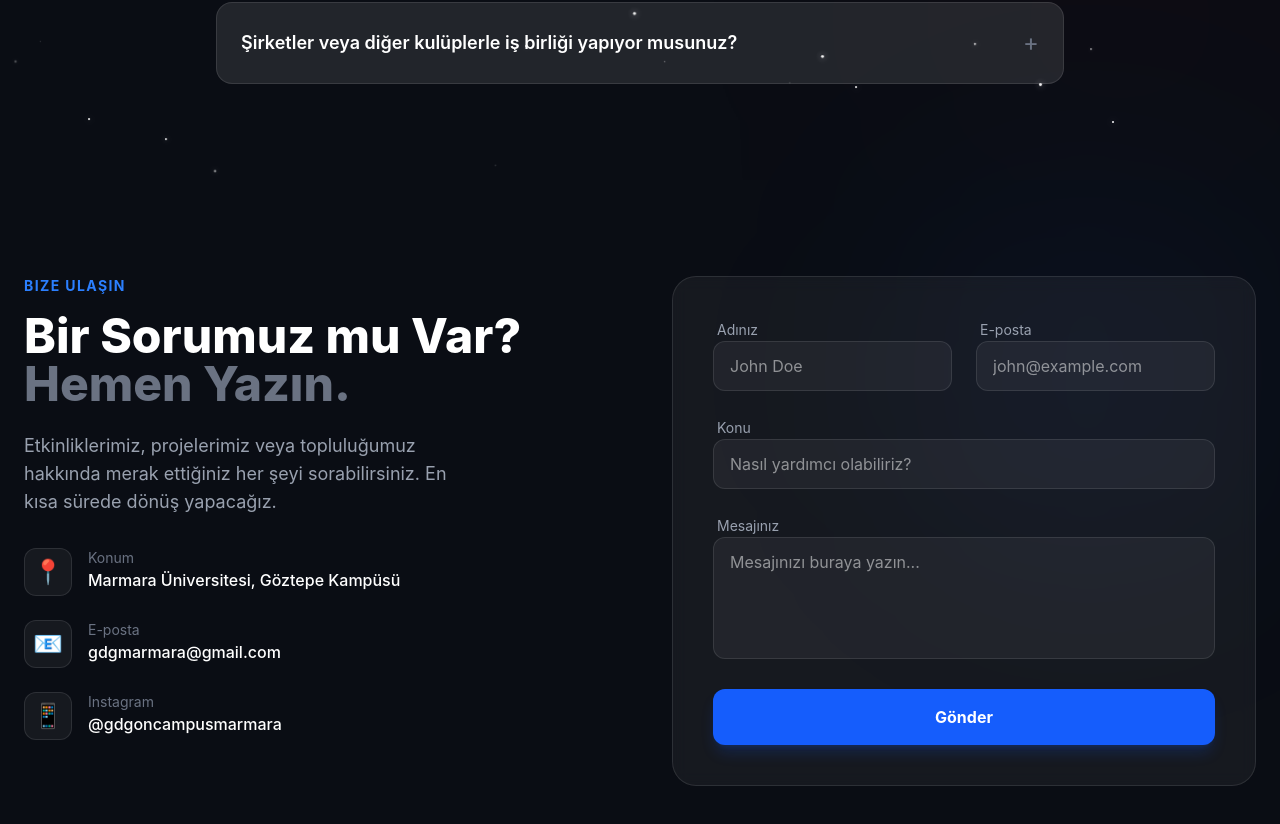
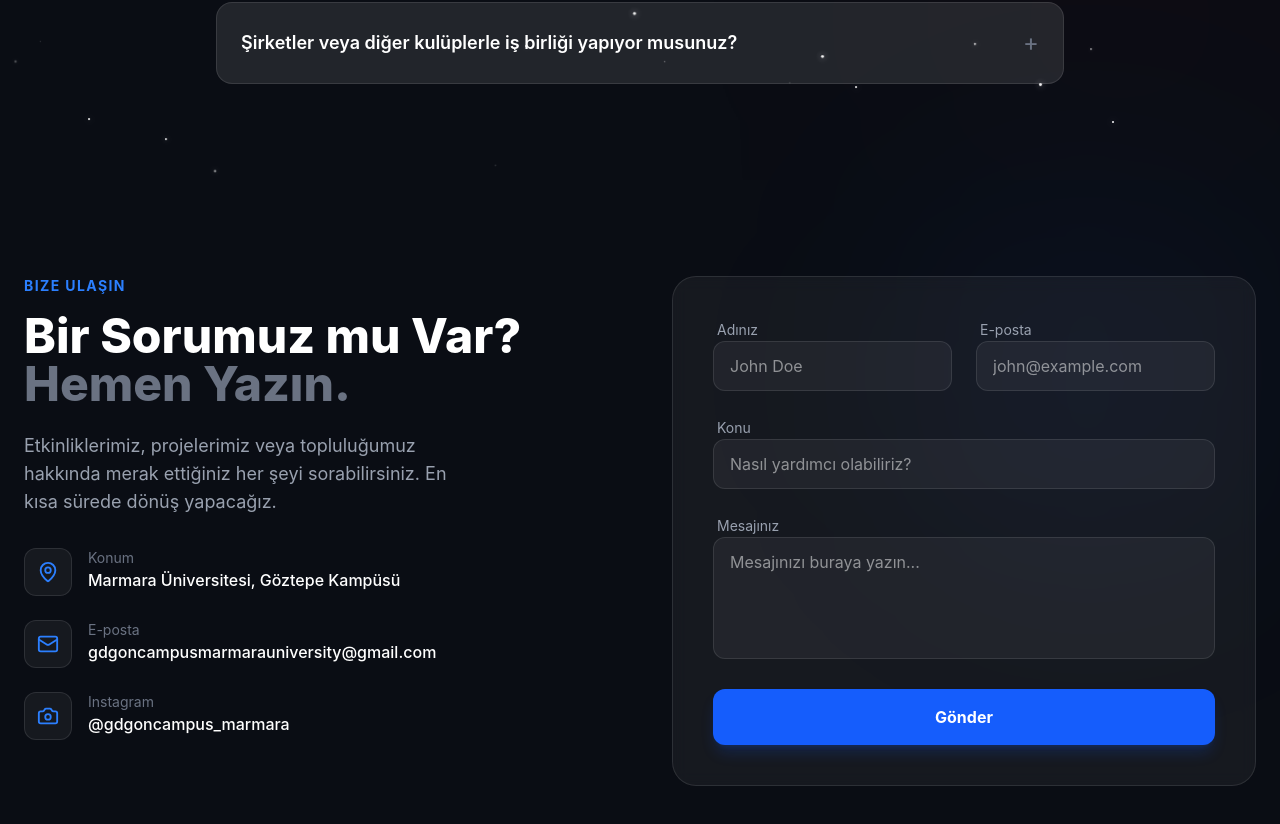
Before and after one commit to GDGonCampusMarmara/official-website, a React (Vite) app: page / in a window 1280 px wide. Shown: the part 4214-5038 px from the top of the page. Built offline with nearby package versions, Linux system fonts and the light colour scheme; a web font is replaced by a local one.

Commit message:
Style(contact): icon changes for lucide

```diff
--- a/src/constants/contactData.js
+++ b/src/constants/contactData.js
@@ -1,5 +1,5 @@
 export const contactInfo = [
-    { icon: "📍", label: "Konum", value: "Marmara Üniversitesi, Göztepe Kampüsü" },
-    { icon: "📧", label: "E-posta", value: "gdgmarmara@gmail.com" },
-    { icon: "📱", label: "Instagram", value: "@gdgoncampusmarmara", link: "https://www.instagram.com/gdgoncampus_marmara/" },
+    { icon: "MapPin", label: "Konum", value: "Marmara Üniversitesi, Göztepe Kampüsü" },
+    { icon: "Mail", label: "E-posta", value: "gdgoncampusmarmarauniversity@gmail.com" },
+    { icon: "Camera", label: "Instagram", value: "@gdgoncampus_marmara", link: "https://www.instagram.com/gdgoncampus_marmara/" },
   ];
--- a/src/sections/contact.jsx
+++ b/src/sections/contact.jsx
@@ -1,5 +1,6 @@
 import { contactInfo } from "../constants/contactData";
-import emailjs from '@emailjs/browser';
+import emailjs from '@emailjs/browser'
+import Icon from "../components/common/icon";
 
 const Contact = () => {
   const sendEmail = (e) => {
@@ -57,7 +58,12 @@ const Contact = () => {
                   className="flex items-start gap-4 group cursor-pointer"
                 >
                   <div className="w-12 h-12 bg-white/5 border border-white/10 rounded-xl flex items-center justify-center text-2xl group-hover:bg-blue-600/20 group-hover:border-blue-500/50 transition-all">
-                    {info.icon}
+                    <Icon
+                      name={info.icon}
+                      className="text-blue-500 group-hover:scale-110 transition-transform"
+                      size={22}
+                      strokeWidth={2}
+                    />
                   </div>
                   <div>
                     <p className="text-gray-500 text-sm">{info.label}</p>
```
